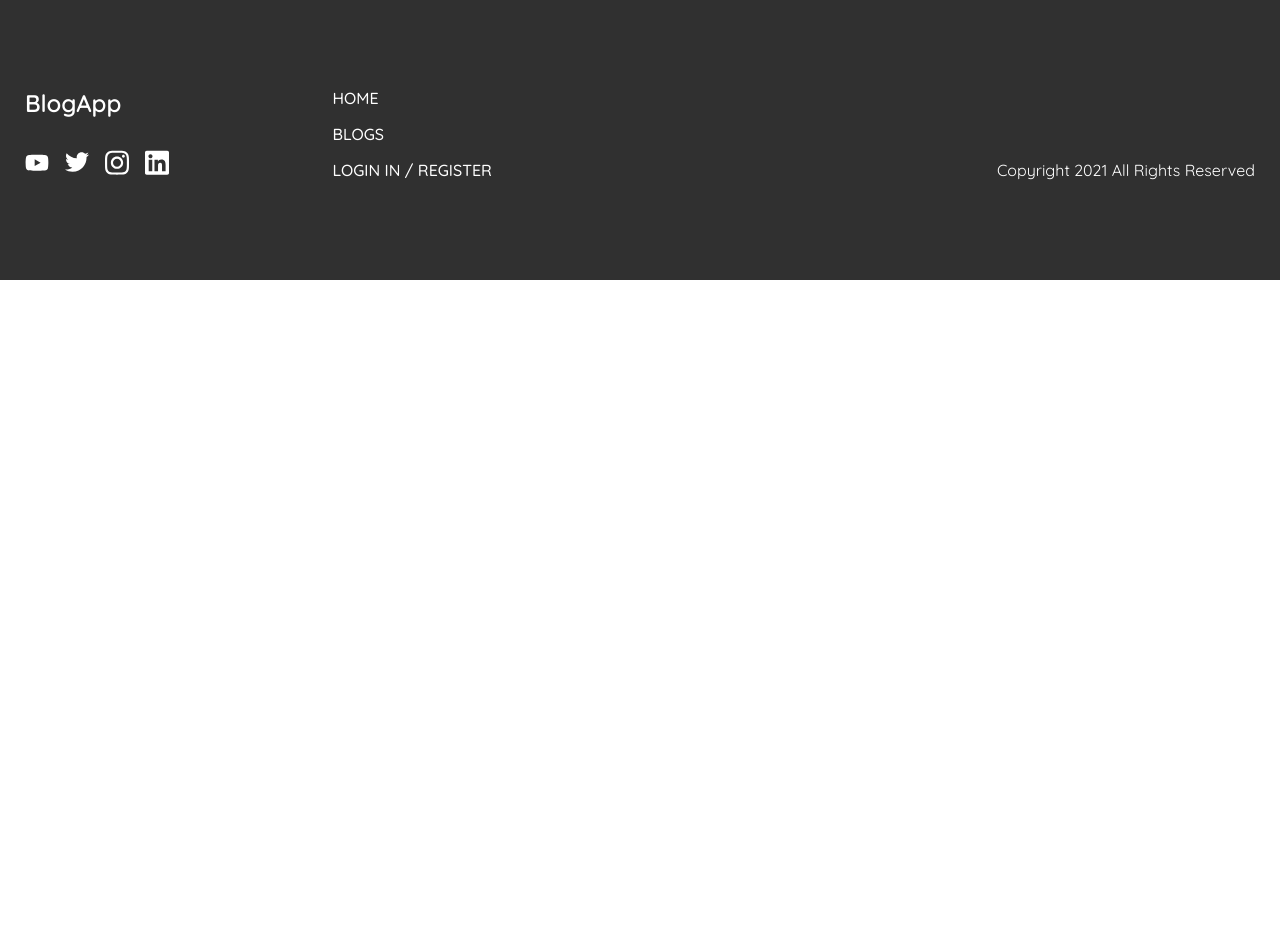
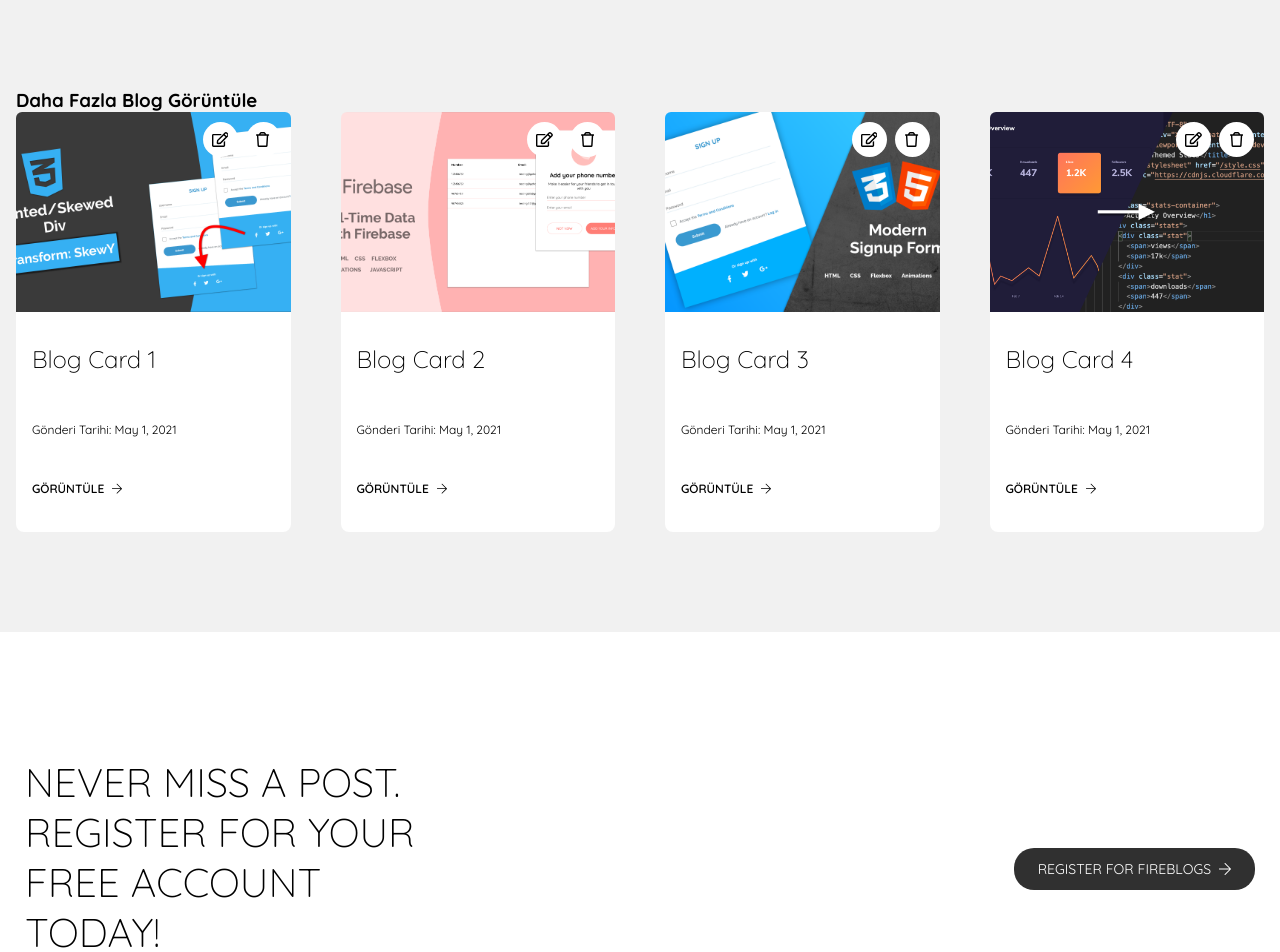
Before and after one commit to alperkpszoglu/Blog-App, a Vue app: page / in a window 1280 px wide. Shown: the part 2040-2992 px from the top of the page. Before the commit the page ends 2320 px from the top, so only its background shows below. Built offline with nearby package versions, Linux system fonts and the light colour scheme.

Commit message:
mainpage ui completed

```diff
--- a/src/App.vue
+++ b/src/App.vue
@@ -72,4 +72,49 @@ export default {
     fill: #fff;
   }
 }
+
+button,
+.router-button {
+  transition: 500ms ease all;
+  cursor: pointer;
+  margin-top: 24px;
+  padding: 12px 24px;
+  background-color: #303030;
+  color: #fff;
+  border-radius: 20px;
+  border: none;
+  text-transform: uppercase;
+  &:focus {
+    outline: none;
+  }
+  &:hover {
+    background-color: rgba(48, 48, 48, 0.7);
+  }
+}
+
+// blog cards
+
+.blog-card-wrapper {
+  position: relative;
+  padding: 80px 16px;
+  background-color: #f1f1f1;
+  @media (min-width: 500px) {
+    padding: 100px 16px;
+  }
+
+  .blog-cards {
+    display: grid;
+    gap: 50px;
+    grid-template-columns: 1fr;
+    @media (min-width: 500px) {
+      grid-template-columns: repeat(2, 1fr);
+    }
+    @media (min-width: 900px) {
+      grid-template-columns: repeat(3, 1fr);
+    }
+    @media (min-width: 1200px) {
+      grid-template-columns: repeat(4, 1fr);
+    }
+  }
+}
 </style>
--- /dev/null
+++ b/src/components/BlogCard.vue
@@ -0,0 +1,140 @@
+<template>
+  <div class="blog-card">
+    <div class="icons">
+      <div class="icon">
+        <EditIcon class="edit" />
+      </div>
+      <div class="icon">
+        <DeleteIcon class="delete" />
+      </div>
+    </div>
+
+    <img :src="getImageUrl(post.blogCoverPhoto)" alt="" />
+    <div class="info">
+      <h4>{{ post.blogTitle }}</h4>
+      <h6>Gönderi Tarihi: {{ post.blogDate }}</h6>
+      <router-link class="link" to="#">Görüntüle <ArrowIcon class="arrow" /></router-link>
+    </div>
+  </div>
+</template>
+<script>
+import ArrowIcon from '../assets/Icons/arrow-right-light.svg';
+import EditIcon from '../assets/Icons/edit-regular.svg';
+import DeleteIcon from '../assets/Icons/trash-regular.svg';
+export default {
+  name: 'blogCard',
+  props: ['post'],
+  components: {
+    ArrowIcon,
+    DeleteIcon,
+    EditIcon,
+  },
+  methods: {
+    getImageUrl: (name) => {
+      return new URL(`../assets/blogCards/${name}.jpg`, import.meta.url).href;
+    },
+  },
+};
+</script>
+
+<style lang="scss" scoped>
+.blog-card {
+  position: relative;
+  transition: 0.5s ease all;
+  cursor: pointer;
+  display: flex;
+  flex-direction: column;
+  border-radius: 8px;
+  background-color: #fff;
+  min-height: 420px;
+
+  &:hover {
+    transform: rotateZ(-1deg) scale(1.01);
+    box-shadow: 0 4px 6px -1px rgba(0, 0, 0, 0.1), 0 2px 4px -1px rgba(0, 0, 0, 0.06);
+  }
+}
+
+.icons {
+  display: flex;
+  position: absolute;
+  top: 10px;
+  right: 10px;
+  z-index: 99;
+  .icon {
+    display: flex;
+    justify-content: center;
+    align-items: center;
+    width: 35px;
+    height: 35px;
+    border-radius: 50%;
+    background-color: #fff;
+    transition: 0.5s ease all;
+    &:hover {
+      background-color: #303030;
+      .edit,
+      .delete {
+        path {
+          fill: #fff;
+        }
+      }
+    }
+    &:nth-child(1) {
+      margin-right: 8px;
+    }
+    .edit,
+    .delete {
+      pointer-events: none;
+      height: 15px;
+      width: auto;
+    }
+  }
+}
+
+img {
+  display: block;
+  border-radius: 6px 6px 0 0;
+  z-index: 1;
+  width: 100%;
+  min-height: 200px;
+  object-fit: cover;
+}
+
+.info {
+  display: flex;
+  flex-direction: column;
+  height: 100%;
+  z-index: 5;
+  padding: 2rem 1rem;
+  color: #000;
+}
+
+h4 {
+  padding-bottom: 3rem;
+  font-size: 1.5rem;
+  font-weight: 300;
+}
+
+h6 {
+  font-weight: 400;
+  font-size: 0.75rem;
+  padding-bottom: 1rem;
+}
+
+.link {
+  display: inline-flex;
+  align-items: center;
+  margin-top: auto;
+  font-weight: 600;
+  padding-top: 1.2rem;
+  font-size: 0.75rem;
+  padding-bottom: 0.25rem;
+  transition: 0.5s ease-in all;
+
+  &:hover {
+    color: rgba(48, 48, 48, 0.8);
+  }
+  .arrow {
+    width: 10px;
+  }
+}
+</style>
--- a/src/views/HomeView.vue
+++ b/src/views/HomeView.vue
@@ -2,14 +2,33 @@
   <div class="home">
     <BlogPost :post="heroSection" />
     <BlogPost v-for="(post, index) in sampleBlogPost" :key="index" :post="post" />
+    <div class="blog-card-wrapper">
+      <div class="container">
+        <h3>Daha Fazla Blog Görüntüle</h3>
+        <div class="blog-cards">
+          <BlogCard :key="index" v-for="(post, index) in sampleBlogCards" :post="post" />
+        </div>
+      </div>
+    </div>
+
+    <div class="updates">
+      <div class="container">
+        <h2>never miss a post. Register for your free account today!</h2>
+        <router-link class="router-button" to="#"> Register for FireBlogs <ArrowIcon class="arrow arrow-light" /> </router-link>
+      </div>
+    </div>
   </div>
 </template>
 
 <script>
 import BlogPost from '../components/BlogPost.vue';
+import BlogCard from '../components/BlogCard.vue';
+import ArrowIcon from '../assets/Icons/arrow-right-light.svg';
 export default {
   components: {
     BlogPost,
+    BlogCard,
+    ArrowIcon,
   },
   data() {
     return {
@@ -32,7 +51,53 @@ export default {
           blogCoverPhoto: 'designed-for-everyone',
         },
       ],
+      sampleBlogCards: [
+        { blogTitle: 'Blog Card 1', blogCoverPhoto: 'stock-1', blogDate: 'May 1, 2021' },
+        { blogTitle: 'Blog Card 2', blogCoverPhoto: 'stock-2', blogDate: 'May 1, 2021' },
+        { blogTitle: 'Blog Card 3', blogCoverPhoto: 'stock-3', blogDate: 'May 1, 2021' },
+        { blogTitle: 'Blog Card 4', blogCoverPhoto: 'stock-4', blogDate: 'May 1, 2021' },
+      ],
     };
   },
 };
 </script>
+
+<style scoped lang="scss">
+.updates {
+  .container {
+    padding: 100px 25px;
+    display: flex;
+    flex-direction: column;
+    align-items: center;
+    @media (min-width: 800px) {
+      padding: 125px 25px;
+      flex-direction: row;
+    }
+    .router-button {
+      display: flex;
+      font-size: 14px;
+      text-decoration: none;
+      @media (min-width: 800px) {
+        margin-left: auto;
+      }
+    }
+    h2 {
+      font-weight: 300;
+      font-size: 32px;
+      max-width: 425px;
+      width: 100%;
+      text-align: center;
+      text-transform: uppercase;
+      @media (min-width: 800px) {
+        text-align: initial;
+        font-size: 40px;
+      }
+    }
+  }
+  h3 {
+    font-size: 1.75rem;
+    font-weight: 400;
+    margin-bottom: 2rem;
+  }
+}
+</style>
```
